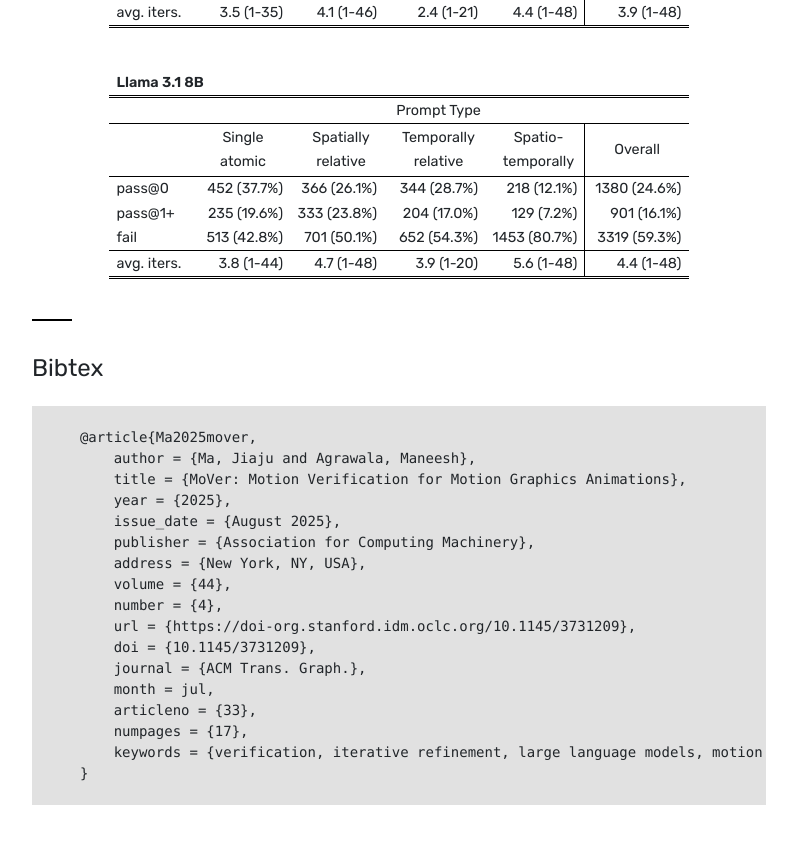
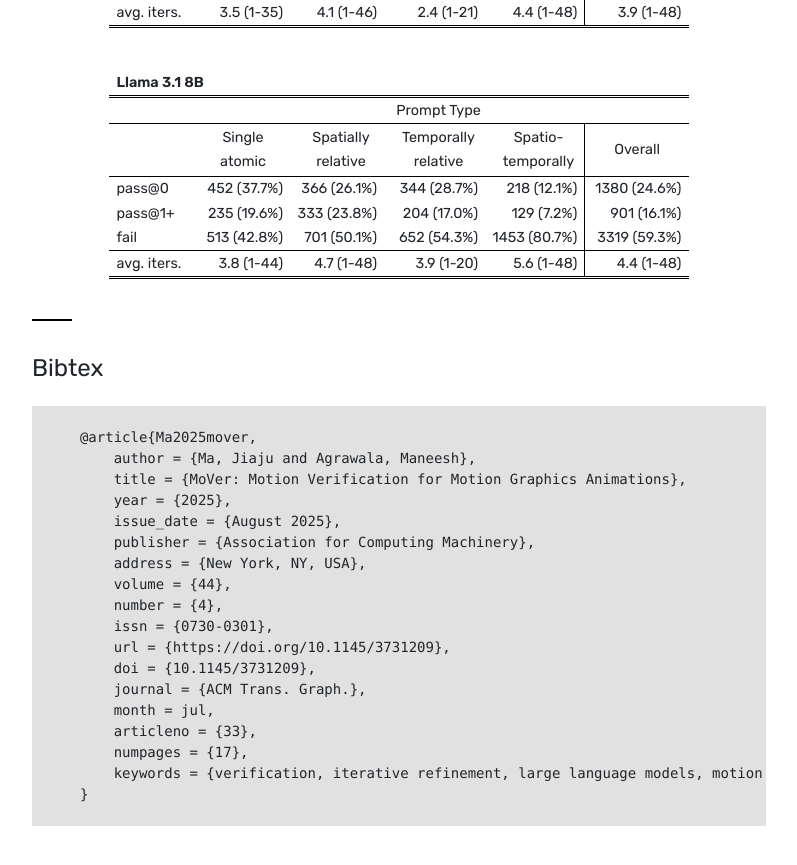
Before and after one commit to mover-dsl/mover-dsl.github.io, a Jekyll site: the page built from index.md, in a window 1280 px wide and 900 px high, scrolled down 4695 px. Shown: the top 865 px of the window, without its empty margins (241-1038 px from the left). Built offline with Jekyll 4.4.1, drawn with Linux system fonts in a browser that asks for light colours; nearby versions of some CDN libraries.

Commit message:
updated bibtex

```diff
--- a/index.md
+++ b/index.md
@@ -82,7 +82,8 @@ bibtex: |
         address = {New York, NY, USA},
         volume = {44},
         number = {4},
-        url = {https://doi-org.stanford.idm.oclc.org/10.1145/3731209},
+        issn = {0730-0301},
+        url = {https://doi.org/10.1145/3731209},
         doi = {10.1145/3731209},
         journal = {ACM Trans. Graph.},
         month = jul,
```
